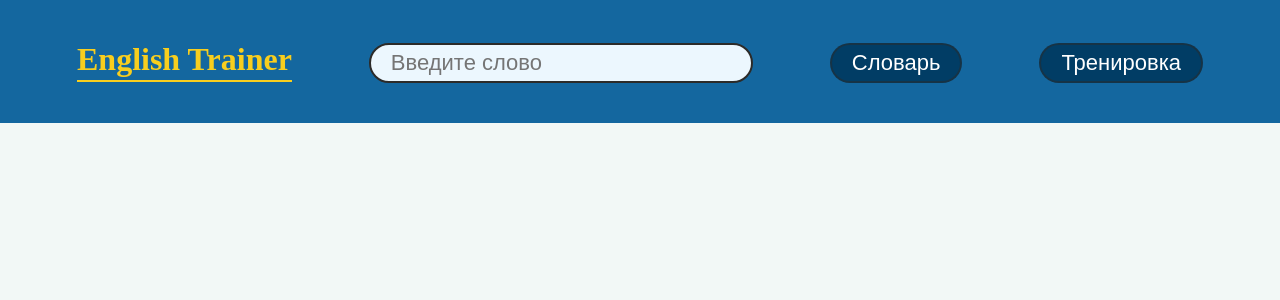
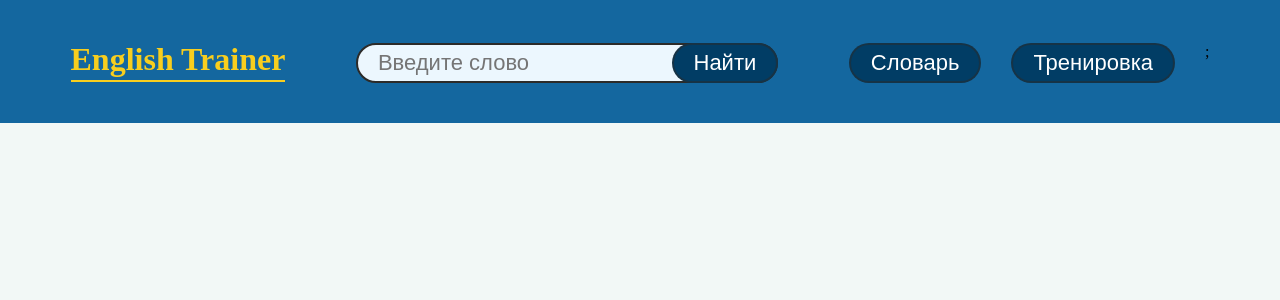
Before and after one commit to LobanovaMary/EnglishTrainer, a React (Create React App) app in the folder english-trainer/: page / in a window 1280 px wide. Shown: the top 300 px of the page. Built offline with nearby package versions, Linux system fonts and the light colour scheme.

Commit message:
feat: add search button

```diff
--- /dev/null
+++ b/english-trainer/src/components/Controls/Controls.js
@@ -0,0 +1,13 @@
+import React from 'react';
+import Button from '../UI/Button';
+import classes from './Controls.module.css';
+
+const Controls = props => {
+  return (
+    <div className={classes.controls__container}>
+      <Button text={'Словарь'} />
+      <Button text={'Тренировка'} />;
+    </div>
+  );
+};
+export default Controls;
--- /dev/null
+++ b/english-trainer/src/components/Controls/Controls.module.css
@@ -0,0 +1,4 @@
+.controls__container {
+  display: flex;
+  gap: 30px;
+}
--- a/english-trainer/src/components/Header/Header.js
+++ b/english-trainer/src/components/Header/Header.js
@@ -2,7 +2,8 @@ import React from 'react';
 import classes from './Header.module.css';
 import Container from '../Container/Container';
 import Logo from '../Logo/Logo';
-import Button from '../UI/Button';
+import Controls from '../Controls/Controls';
+
 import SearchInput from '../SearchInput/SearchInput';
 
 const Header = props => {
@@ -11,8 +12,7 @@ const Header = props => {
       <Container class={'header__container'}>
         <Logo />
         <SearchInput />
-        <Button text={'Словарь'} />
-        <Button text={'Тренировка'} />
+        <Controls />
       </Container>
     </header>
   );
--- a/english-trainer/src/components/SearchInput/SearchInput.js
+++ b/english-trainer/src/components/SearchInput/SearchInput.js
@@ -1,7 +1,13 @@
 import React from 'react';
+import Button from '../UI/Button';
 import classes from './SearchInput.module.css';
 
 const SearchInput = props => {
-  return <input className={classes.input} placeholder={'Введите слово'} />;
+  return (
+    <div className={classes.input__container}>
+      <input className={classes.input} placeholder={'Введите слово'} />
+      <Button text={'Найти'} />
+    </div>
+  );
 };
 export default SearchInput;
--- a/english-trainer/src/components/SearchInput/SearchInput.module.css
+++ b/english-trainer/src/components/SearchInput/SearchInput.module.css
@@ -1,4 +1,10 @@
+.input__container {
+  width: 33%;
+  position: relative;
+}
+
 .input {
+  width: 100%;
   background: #ecf7fe;
   border: 2px solid #2c2b29;
   border-radius: 30px;
@@ -6,5 +12,8 @@
   font-size: 22px;
   line-height: 26px;
   outline: none;
-  width: 30%;
 }
+.input__container > button {
+  position: absolute;
+  right: 0px;
+}
```
